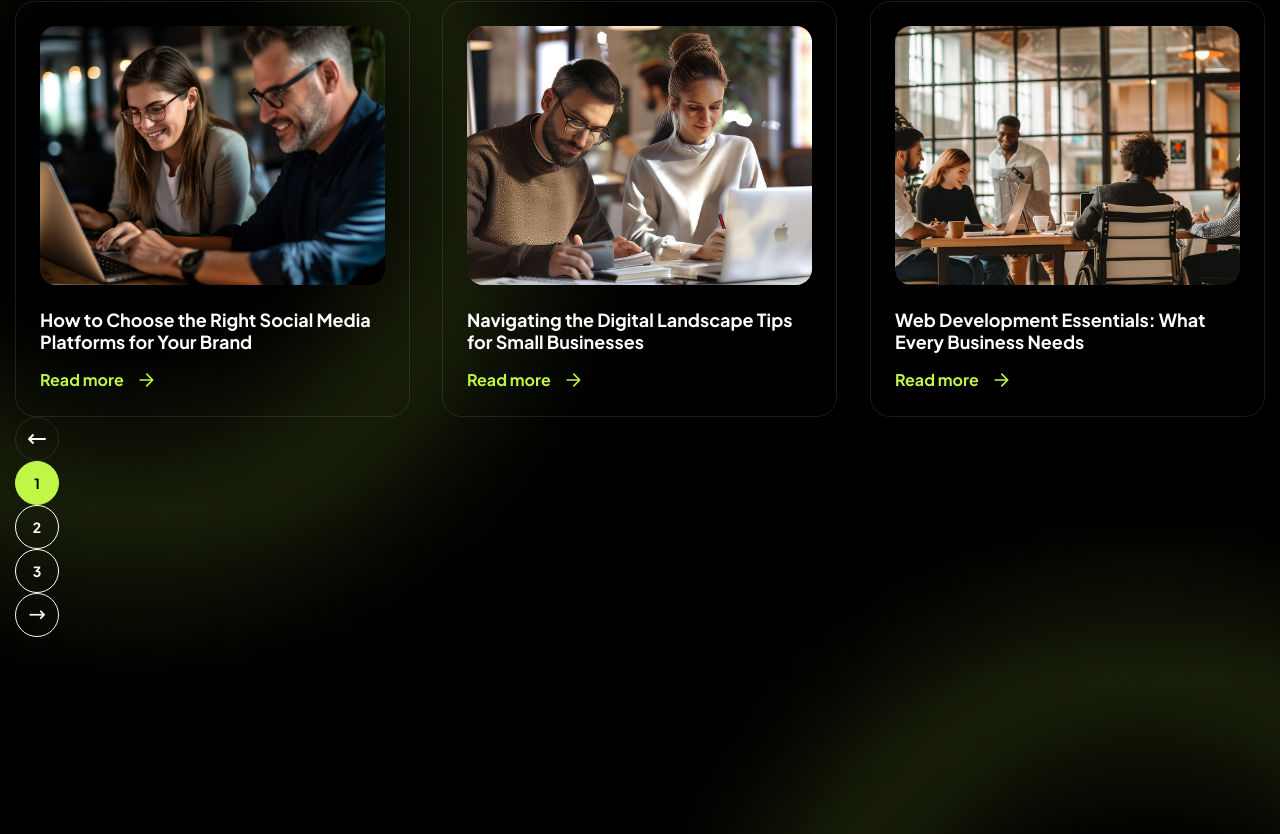
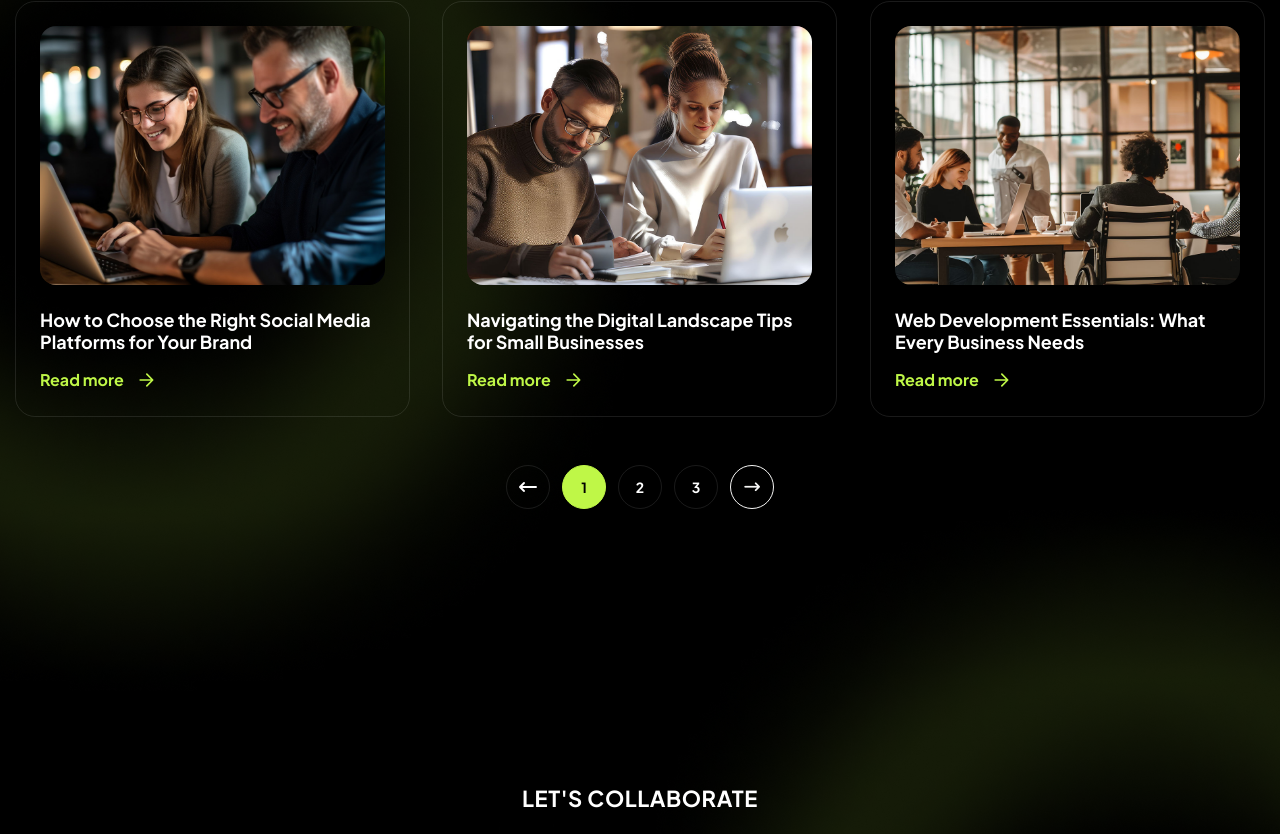
Before and after one commit to Jisap/vite-truesocial2, a React (Vite) app: page /blog in a window 1280 px wide. Shown: the part 1206-2040 px from the top of the page. Built offline with nearby package versions, Linux system fonts and the light colour scheme.

Commit message:
feat: add reusable Pagination component with navigation controls

```diff
--- a/src/components/ui/Pagination.jsx
+++ b/src/components/ui/Pagination.jsx
@@ -6,7 +6,7 @@ const Pagination = ({ current = 1, total = 3 }) => {
 
   return (
     <>
-      <nav classname="mt-6 flex items-center gap-3" aria-label="Pagination">
+      <nav className="mt-12 flex items-center justify-center gap-3" aria-label="Pagination">
         <a
           href="#"
           aria-label="Previous page"
@@ -22,7 +22,7 @@ const Pagination = ({ current = 1, total = 3 }) => {
             className={`flex h-11 w-11 items-center justify-center rounded-full border text-sm font-bold transition-color duration-300
                 ${page === current
                 ? "border-accent bg-accent text-black"
-                : "border divider text-primary hover:border-accent"
+                : "border-divider text-primary hover:border-accent"
               }
               `}
           >
```
